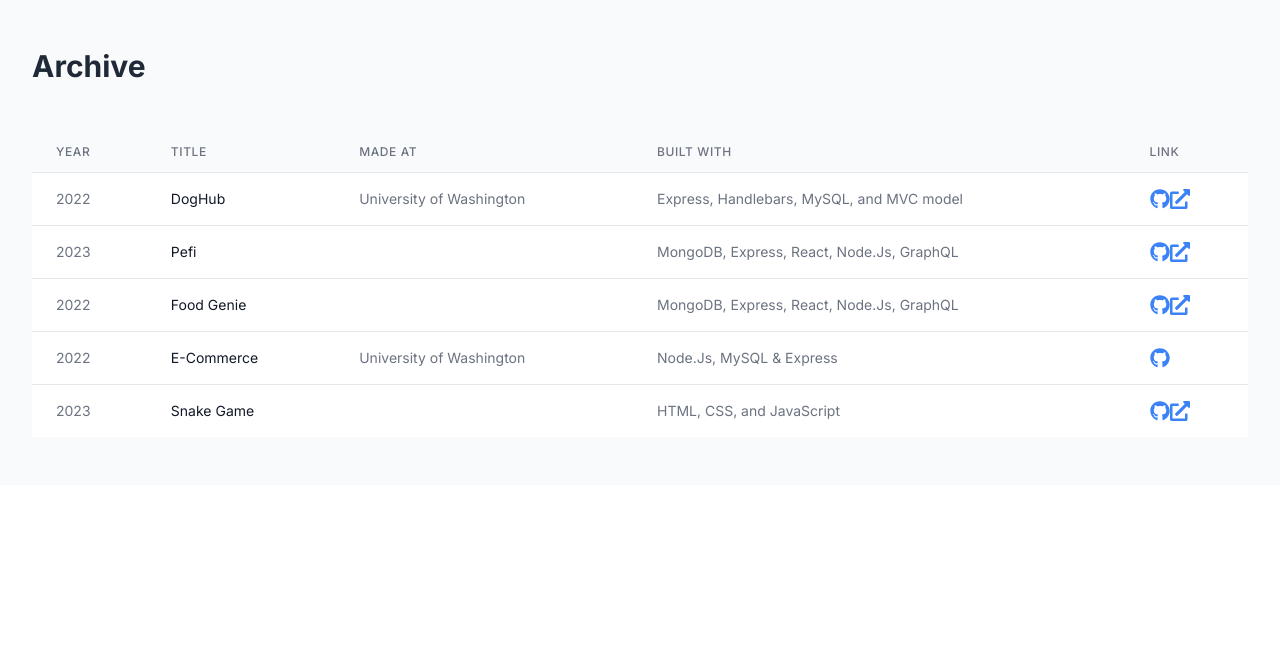
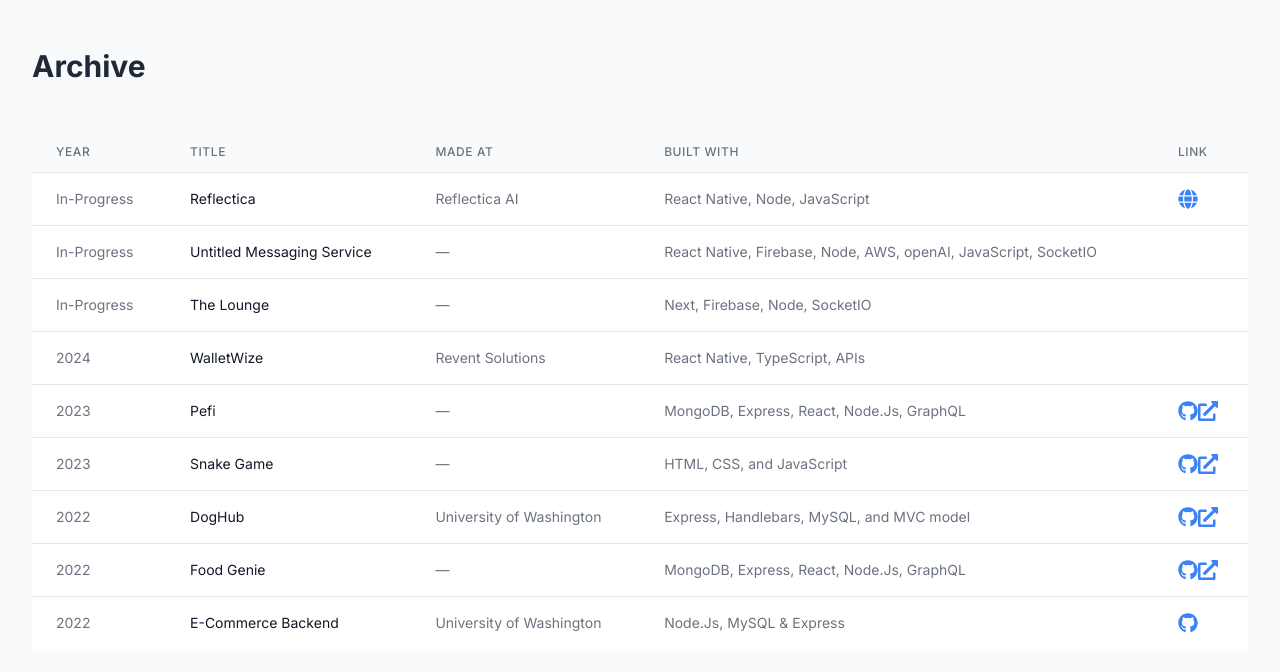
Before and after one commit to c1008h/next-portfolio, a Next.js app: page /archive in a window 1280 px wide. Shown: the top 672 px of the page. Built offline with nearby package versions, Linux system fonts and the light colour scheme.

Commit message:
archive data

```diff
--- a/app/archive/page.tsx
+++ b/app/archive/page.tsx
@@ -5,6 +5,18 @@
 import { FaGithub, FaExternalLinkAlt, FaGlobe } from 'react-icons/fa';
 
 export default function Projects() {
+
+  const sortedProjects = projectData.sort((a, b) => {
+    // Move projects without a year to the end
+    if (!a.year) return 1;
+    if (!b.year) return -1;
+    // In progress projects first
+    if (a.year === 'In-Progress') return -1;
+    if (b.year === 'In-Progress') return 1;
+    // Sort by year (descending)
+    return parseInt(b.year) - parseInt(a.year);
+  });
+
   return (
     <div className="py-12 bg-gray-50">
     <div className="max-w-7xl mx-auto px-4 sm:px-6 lg:px-8">
@@ -31,7 +43,7 @@
             </tr>
           </thead>
           <tbody className="bg-white divide-y divide-gray-200">
-            {projectData.map((project) => (
+            {sortedProjects.map((project) => (
               <tr key={project.id}>
                 <td className="px-6 py-4 whitespace-nowrap text-sm text-gray-500">{project.year}</td>
                 <td className="px-6 py-4 whitespace-nowrap text-sm text-gray-900">{project.title}</td>
--- a/constants/projectData.json
+++ b/constants/projectData.json
@@ -1,6 +1,62 @@
 [
     {
-        "id": 1,
+        "id": 8,
+        "title": "The Lounge",
+        "subtitle": "Next, Firebase, Node, SocketIO",
+        "description": "",
+        "image": "",
+        "website": "",
+        "github":"",
+        "link": "",
+        "demo":"",
+        "type":"mobile",
+        "madeAt": "—",
+        "year":"In-Progress"
+    },
+    {
+        "id": 7,
+        "title": "Untitled Messaging Service",
+        "subtitle": "React Native, Firebase, Node, AWS, openAI, JavaScript, SocketIO",
+        "description": "",
+        "image": "",
+        "website": "",
+        "github":"",
+        "link": "",
+        "demo":"",
+        "type":"mobile",
+        "madeAt": "—",
+        "year":"In-Progress"
+    },
+    {
+        "id": 6,
+        "title": "WalletWize",
+        "subtitle": "React Native, TypeScript, APIs",
+        "description": "",
+        "image": "",
+        "website": "",
+        "github":"",
+        "link": "",
+        "demo":"",
+        "type":"mobile",
+        "madeAt": "Revent Solutions",
+        "year":"2024"
+    },
+    {
+        "id": 5,
+        "title": "Reflectica",
+        "subtitle": "React Native, Node, JavaScript",
+        "description": "",
+        "image": "",
+        "website": "https://www.linkedin.com/company/reflecticaai/about/",
+        "github":"",
+        "link": "",
+        "demo":"",
+        "type":"mobile",
+        "madeAt": "Reflectica AI",
+        "year":"In-Progress"
+    },
+    {
+        "id": 5,
         "title": "DogHub",
         "subtitle": "Express, Handlebars, MySQL, and MVC model",
         "description":
@@ -14,7 +70,7 @@
         "year":"2022"
     },
     {
-        "id": 2,
+        "id": 4,
         "title": "Pefi",
         "subtitle": "MongoDB, Express, React, Node.Js, GraphQL",
         "description":
@@ -24,8 +80,8 @@
         "link": "https://pefi.netlify.app",
         "demo": "/demo/PeFi.gif",
         "type":"web",
-        "year":"2023"
-
+        "year":"2023",
+        "madeAt":"—"
     },
     {
         "id": 3,
@@ -38,12 +94,13 @@
         "link": "https://thefoodgenie.netlify.app",
         "demo": "/demo/FoodGenie.gif",
         "type":"web",
-        "year":"2022"
+        "year":"2022",
+        "madeAt":"—"
 
     },
     {
-        "id": 4,
-        "title": "E-Commerce",
+        "id": 2,
+        "title": "E-Commerce Backend",
         "subtitle": "Node.Js, MySQL & Express",
         "description":
         "This is the server-side component of an online store that utilizes MySQL as the database management system. It handles all the behind-the-scenes functionality of the store, such as managing customer information, processing orders, and updating inventory levels. The app provides a robust and reliable platform for managing the e-commerce operations, allowing store owners to focus on growing their business. The app's use of MySQL ensures that all data is securely stored and can be easily accessed and manipulated to support the smooth functioning of the e-commerce store.",
@@ -55,7 +112,7 @@
         "year":"2022"
     },
     {
-        "id": 5,
+        "id": 1,
         "title": "Snake Game",
         "subtitle": "HTML, CSS, and JavaScript",
         "description":
@@ -65,7 +122,8 @@
         "link": "https://c1008h.github.io/Snake-Game/",
         "demo": "/demo/SnakeGame.gif",
         "type":"web",
-        "year":"2023"
+        "year":"2023",
+        "madeAt":"—"
 
     }
 ]
```
